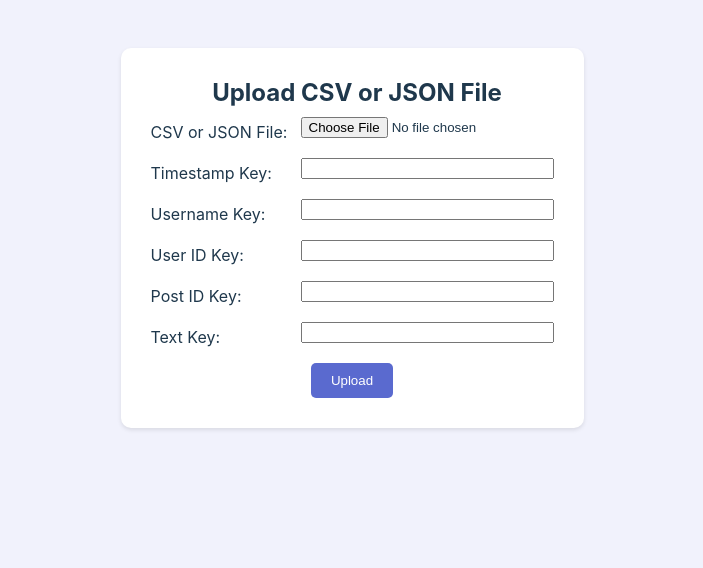
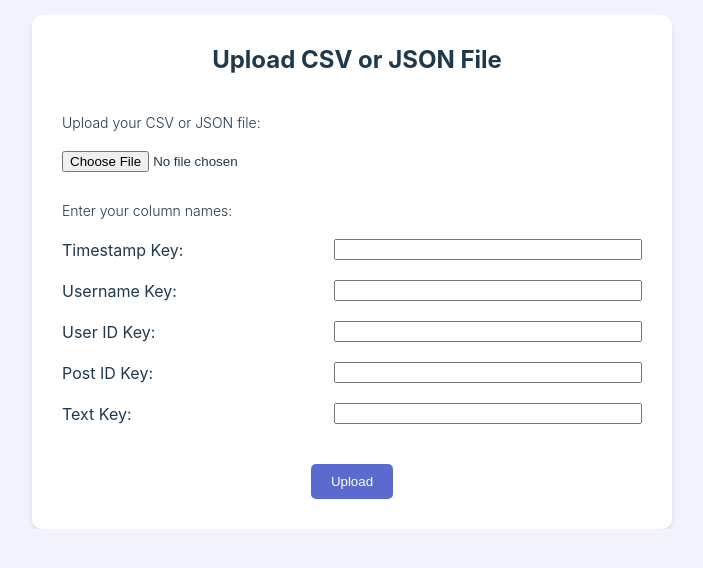
Before and after one commit to infocamp-muenster/infocamp, a Django app: page /upload/ in a window 1280 px wide. Shown: the part 104-672 px from the top of the page, without its empty margins (288-991 px from the left). Run offline with Django 5.2, Linux system fonts and the light colour scheme; a user stored in the database is signed in.

Commit message:
cleaned css design upload page

```diff
--- a/Frontend-Static/styles/style.css
+++ b/Frontend-Static/styles/style.css
@@ -83,7 +83,7 @@ body {
 /* --- CSS related to widgets --- */
 .widget {
     font-family: "Inter",sans-serif;
-    background-color: #fff;
+    background-color:var(--white);
     border-radius: 10px;
     padding: 5px;
     box-shadow: 0 2px 4px rgba(0, 0, 0, 0.1);
@@ -118,15 +118,46 @@ body {
 
 
 /* --- CSS for upload page --- */
+.upload_form {
+    padding: 20px;
+    margin: auto;
+}
+.upload_form h2 {
+    text-align: center;
+    color: var(--font-color);
+}
+.upload_form input[type="text"],
+.upload_form input[type="file"] {
+    flex: 1;
+    max-width: 300px;
+}
+.upload_form div {
+    margin-bottom: 10px;
+    display: flex;
+    justify-content: space-between;
+    align-items: center;
+}
 .upload_form button {
     background-color: var(--bg-blue);
     border: none;
-    color: #fff;
+    color: var(--white);
     padding: 10px 20px;
     border-radius: 5px;
+    cursor: pointer;
+    margin: auto;
 }
 .upload_form form {
+    display: flex;
+    flex-direction: column;
     margin: 10px;
+}
+.upload_form .input-row {
+    margin-bottom: 20px;
+}
+.status_message {
+    text-align: center;
+    margin-top: 20px;
+    color: var(--font-color);
 }
 
 
@@ -211,6 +242,6 @@ body {
     background-color: var(--ms-yellow);
     width: fit-content;
     padding: 10px 20px;
-    color: #fff;
+    color: var(--white);
     border-radius: 10px;
 }
--- a/Frontend/templates/Frontend/upload.html
+++ b/Frontend/templates/Frontend/upload.html
@@ -4,59 +4,9 @@
     {% load static %}
     <meta charset="UTF-8">
     <meta name="viewport" content="width=device-width, initial-scale=1.0">
-    <title>Infocamp</title>
+    <title>INFOCAMP Dashboard - Upload</title>
+    <link rel="icon" type="image/x-icon" href="{% static 'images/favicon.ico' %}">
     <link rel="stylesheet" href="{% static 'styles/style.css' %}">
-    <style>
-        .upload_form {
-            background-color: #fff;
-            padding: 20px;
-            border-radius: 10px;
-            box-shadow: 0 2px 4px rgba(0, 0, 0, 0.1);
-            margin: auto;
-            max-width: 600px;
-            text-align: left;
-        }
-        .upload_form h2 {
-            text-align: center;
-            color: var(--font-color);
-        }
-        .upload_form label {
-            display: inline-block;
-            width: 150px;
-            text-align: left;
-        }
-        .upload_form input[type="text"],
-        .upload_form input[type="file"] {
-            text-align: left;
-            margin-bottom: 10px;
-            flex: 1;
-        }
-        .upload_form div {
-            margin-bottom: 10px;
-            display: flex;
-            justify-content: space-between;
-            align-items: center;
-        }
-        .upload_form button {
-            background-color: var(--bg-blue);
-            border: none;
-            color: #fff;
-            padding: 10px 20px;
-            border-radius: 5px;
-            cursor: pointer;
-            display: block;
-            margin: auto;
-        }
-        .upload_form form {
-            display: flex;
-            flex-direction: column;
-        }
-        .status_message {
-            text-align: center;
-            margin-top: 20px;
-            color: var(--font-color);
-        }
-    </style>
 </head>
 <body>
     <div class="outer-header-sticky">
@@ -86,35 +36,40 @@
         </header>
     </div>
     <div class="main-body">
-        <div class="widget upload_form" style="grid-column: span 12; grid-row: span 4;">
+        <div class="widget upload_form" style="grid-column: span 12;min-width: 600px;">
             <h2>Upload CSV or JSON File</h2>
-            <form method="post" enctype="multipart/form-data">
+            <form method="post" enctype="multipart/form-data" style="margin-top: 40px;">
                 {% csrf_token %}
                 <div>
-                    <label for="csv_file">CSV or JSON File:</label>
+                    <span style="margin: 0 0 10px 0;">Upload your CSV or JSON file:</span>
+                </div>
+                <div>
                     <input type="file" name="csv_file" accept=".csv, .json" required>
                 </div>
-                <div>
+                <div style="margin-top: 20px">
+                    <span style="margin: 0 0 10px 0;">Enter your column names:</span>
+                </div>
+                <div class="input-row">
                     <label for="timestamp_key">Timestamp Key:</label>
                     <input type="text" name="timestamp_key" required>
                 </div>
-                <div>
+                <div class="input-row">
                     <label for="username_key">Username Key:</label>
                     <input type="text" name="username_key" required>
                 </div>
-                <div>
+                <div class="input-row">
                     <label for="user_id_key">User ID Key:</label>
                     <input type="text" name="user_id_key" required>
                 </div>
-                <div>
+                <div class="input-row">
                     <label for="post_id_key">Post ID Key:</label>
                     <input type="text" name="post_id_key" required>
                 </div>
-                <div>
+                <div class="input-row">
                     <label for="text_key">Text Key:</label>
                     <input type="text" name="text_key" required>
                 </div>
-                <button type="submit">Upload</button>
+                <button type="submit" style="margin-top: 20px">Upload</button>
             </form>
             {% if message %}
                 <div class="status_message">{{ message }}</div>
```
